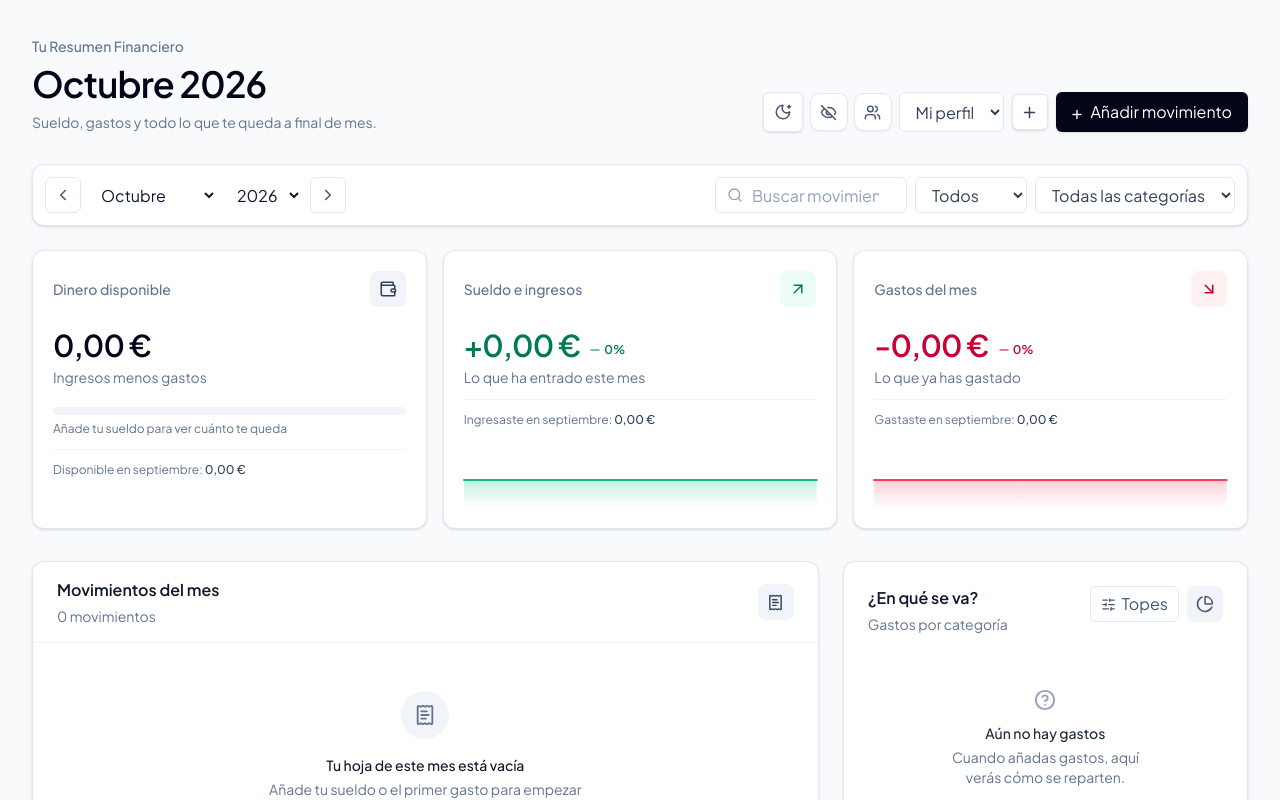
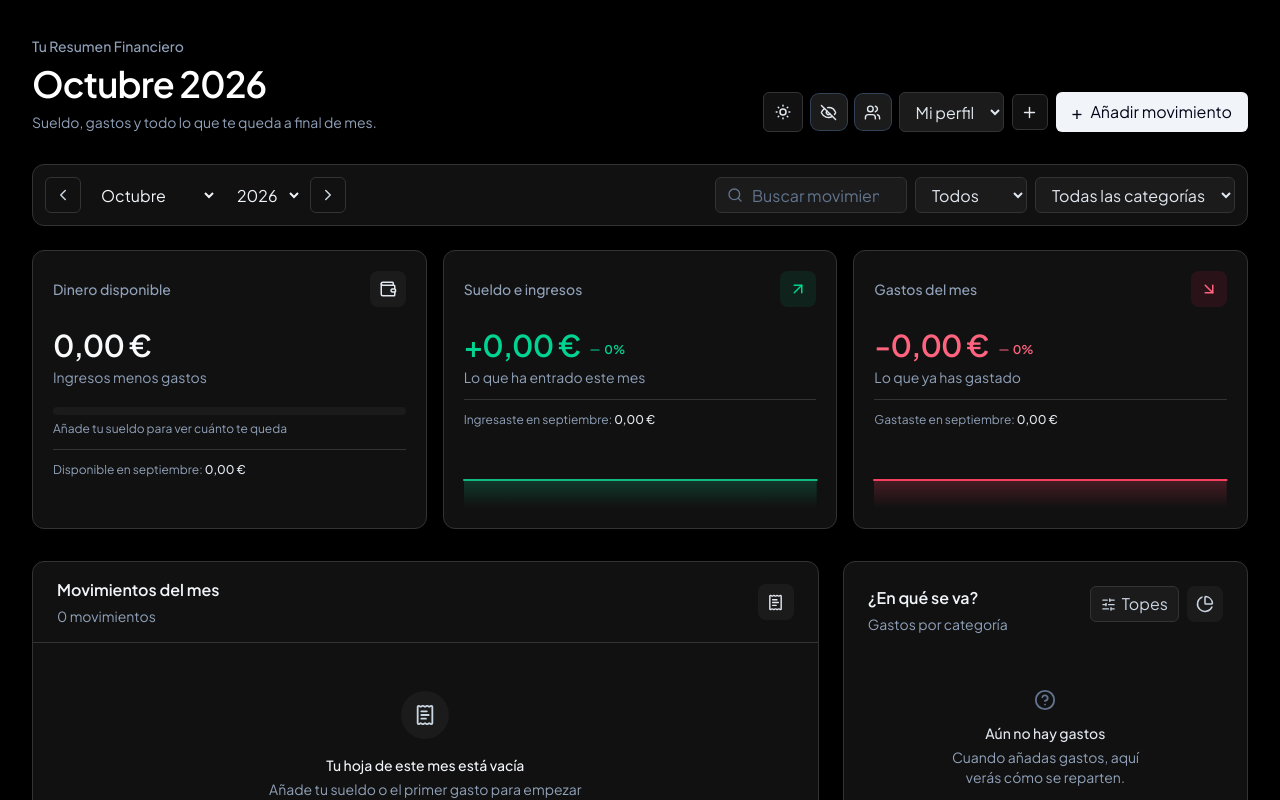
Before and after one commit to E7OY/balance, a React (Vite) app: page / in a window 1280 px wide. Shown: the top 800 px of the page. Built offline with nearby package versions, Linux system fonts and the light colour scheme.

Commit message:
Refactor theme handling and update styling in App component; enhance TransactionItem layout for better readability and adjust TransactionList table rendering

```diff
--- a/src/App.jsx
+++ b/src/App.jsx
@@ -36,7 +36,7 @@ const App = () => {
   const [theme, setTheme] = useState(() => {
     const storedTheme = localStorage.getItem('balance-theme');
     if (storedTheme) return storedTheme;
-    return window.matchMedia('(prefers-color-scheme: dark)').matches ? 'dark' : 'light';
+    return 'dark';
   });
 
   useEffect(() => {
@@ -202,7 +202,7 @@ const App = () => {
 
   return (
     <div
-      className="app-shell min-h-screen bg-slate-50 text-slate-950 transition-colors dark:bg-slate-950 dark:text-slate-50"
+      className="app-shell min-h-screen bg-zinc-50 text-zinc-950 transition-colors dark:bg-black dark:text-white"
       data-amounts-hidden={isAmountsHidden}
     >
       <main
--- a/src/components/TransactionItem.jsx
+++ b/src/components/TransactionItem.jsx
@@ -179,9 +179,11 @@ const TransactionItem = ({ transaction, layout = 'table' }) => {
               <p className="min-w-0 break-words text-[13px] font-medium leading-5 text-slate-900 dark:text-slate-100 sm:text-sm">
                 {description || transaction.category}
               </p>
-              <p className={`privacy-sensitive shrink-0 whitespace-nowrap text-[13px] font-semibold sm:text-sm ${isExpense ? 'text-rose-700 dark:text-rose-400' : 'text-emerald-700 dark:text-emerald-400'}`}>
-                {isExpense ? '−' : '+'}{formatCurrency(Number(transaction.amount))}
-              </p>
+              <div className="flex shrink-0 items-center gap-1">
+                <p className={`privacy-sensitive whitespace-nowrap text-[13px] font-semibold sm:text-sm ${isExpense ? 'text-rose-700 dark:text-rose-400' : 'text-emerald-700 dark:text-emerald-400'}`}>
+                  {isExpense ? '−' : '+'}{formatCurrency(Number(transaction.amount))}
+                </p>
+              </div>
             </div>
             <div className="mt-1.5 flex flex-wrap items-center gap-x-1.5 gap-y-1 text-[11px] text-slate-500 dark:text-slate-400 sm:mt-2 sm:gap-x-2 sm:text-xs">
               <span>{transaction.category}</span>
--- a/src/components/TransactionList.jsx
+++ b/src/components/TransactionList.jsx
@@ -139,7 +139,7 @@ const TransactionList = () => {
               </tbody>
             </table>
           </div>
-          {sortedTransactions.length > 9 && (
+          {sortedTransactions.length > 5 && (
             <button
               type="button"
               aria-expanded={showAllTransactions}
```
Lines whose indentation alone changed are shown as unchanged.
